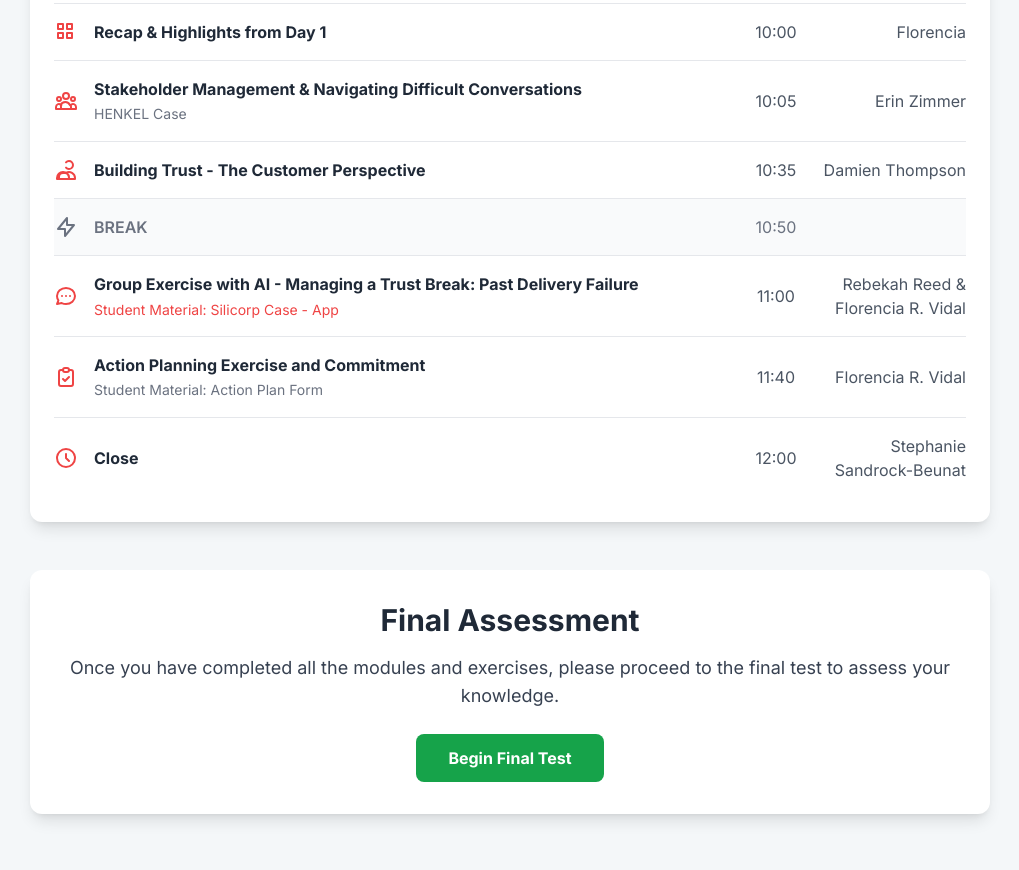
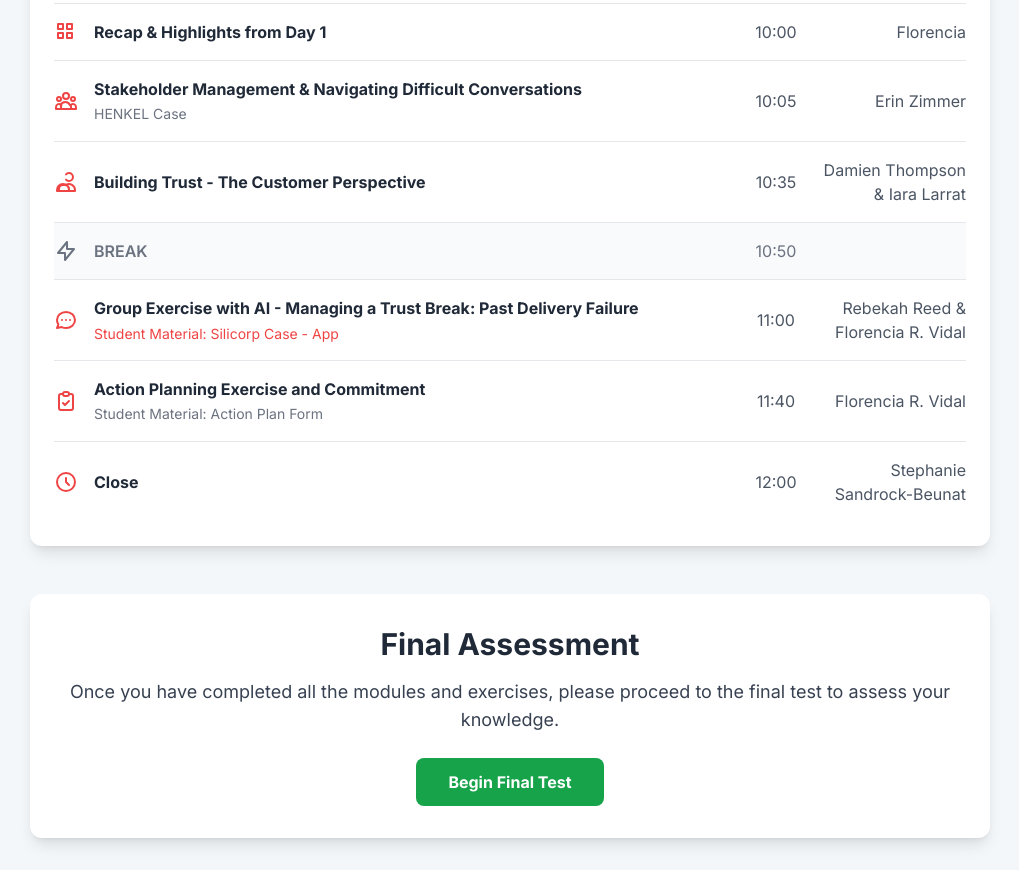
Before and after one commit to Florarv/LandingKAM, a plain HTML site: page index.html in a window 1280 px wide. Shown: the part 1577-2447 px from the top of the page, without its empty margins (130-1149 px from the left). Before the commit the page ends 2423 px from the top, so only its background shows below. Drawn offline with nearby package versions, Linux system fonts and the light colour scheme.

Commit message:
Update index.html

```diff
--- a/index.html
+++ b/index.html
@@ -170,7 +170,7 @@
                         </div>
                         <div class="flex-grow mb-2 md:mb-0"><strong>Building Trust - The Customer Perspective</strong></div>
                         <div class="agenda-time text-left md:text-center text-gray-600">10:35</div>
-                        <div class="agenda-facilitator text-left md:text-right text-gray-600">Damien Thompson</div>
+                        <div class="agenda-facilitator text-left md:text-right text-gray-600">Damien Thompson & Iara Larrat</div>
                     </div>
                     <div class="flex items-center flex-col md:flex-row py-4 bg-gray-50">
                         <div class="w-10 text-gray-500 hidden md:block">
```
